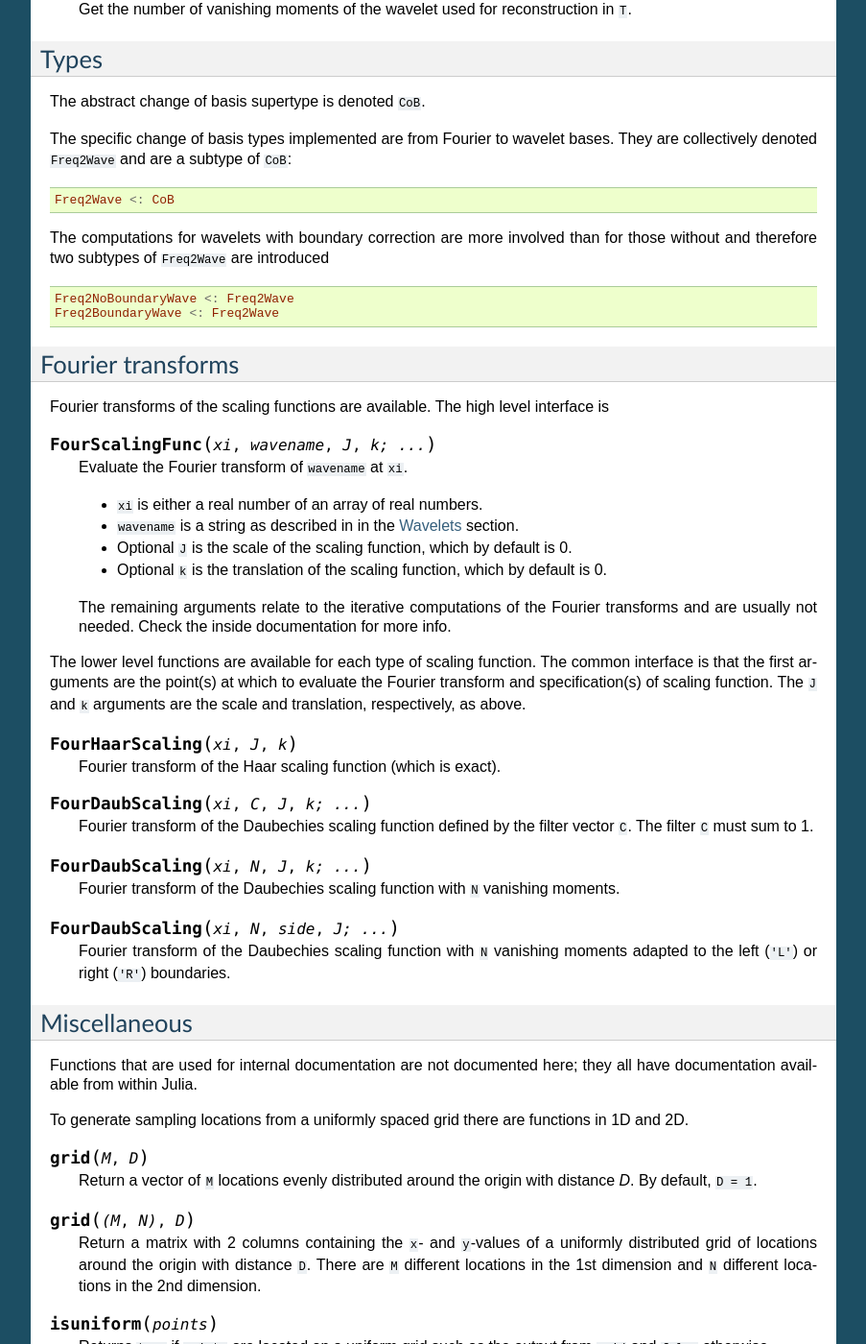
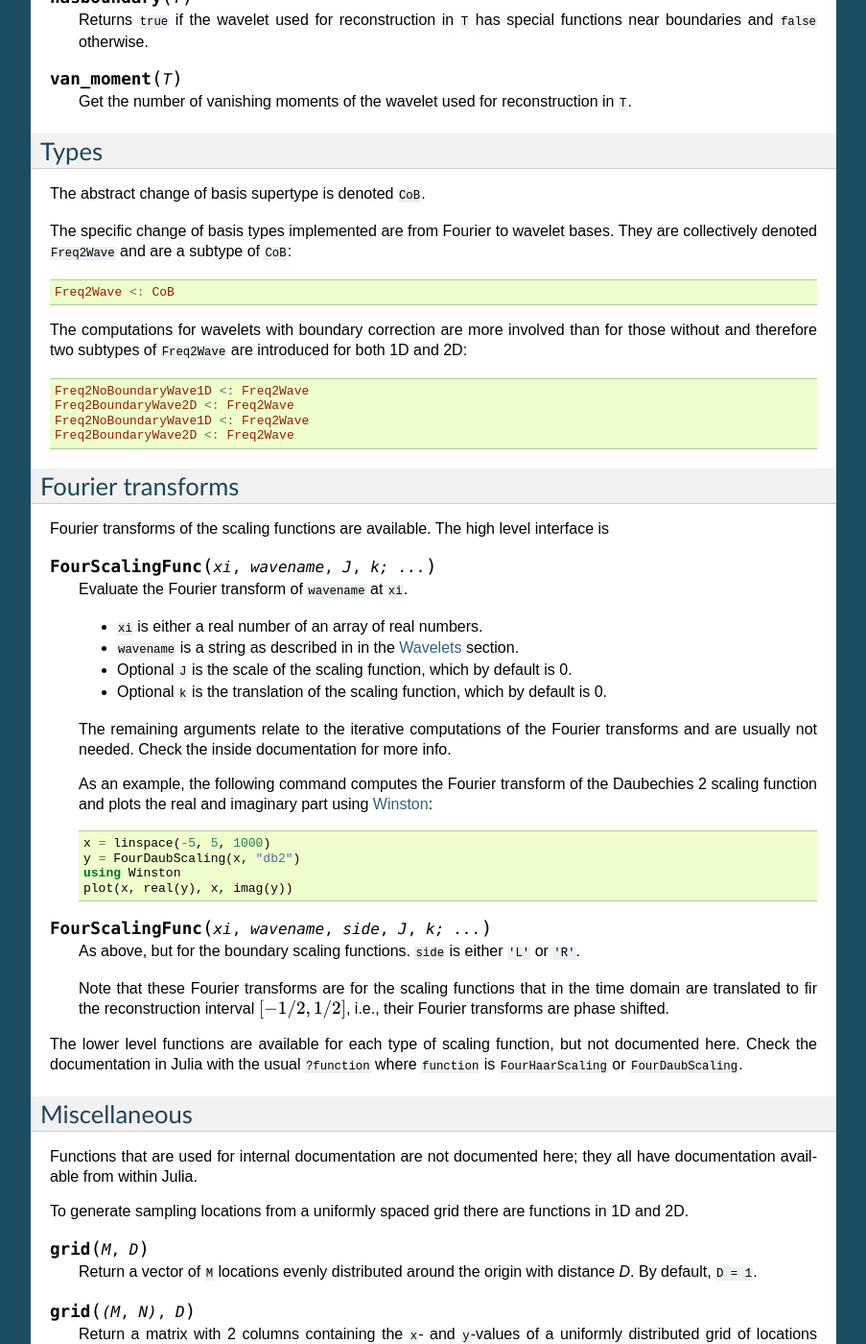
Before and after one commit to robertdj/GeneralizedSampling.jl, a Sphinx documentation site: the page built from doc/source/functions.rst, in a window 1280 px wide and 1400 px high, scrolled down 1579 px. Shown: the whole window at 96% size, without its empty margins (198-1101 px from the left). Built offline with Sphinx 7.4.7, drawn with Linux system fonts in a browser that asks for light colours; cross-references to code outside the pages are shown as plain code; some of the changed text lies outside the part shown.

Commit message:
Update documentation

```diff
--- a/doc/source/functions.rst
+++ b/doc/source/functions.rst
@@ -13,7 +13,7 @@
 --------
 
 Currently *GeneralizedSampling* supports reconstruction in Daubechies wavelets/scaling functions.
-As the reconstruction happens on :math:`[0,1]` the functions near the boundaries needs to be modified -- which can happen in multiple ways.
+As the reconstruction happens on :math:`[-1/2,1/2]` the functions near the boundaries needs to be modified -- which can happen in multiple ways.
 We have chosen the boundary wavelets from :cite:`Cohen:Daubechies:Vial:1993`, which has the same number of vanishing moments as the internal/non-boundary wavelets.
 
 The allowed wavelets are named "haar", "db1", "db2", ..., "db8".
@@ -37,8 +37,15 @@
     As mentioned in :ref:`starting`, the benefit of generalized sampling is that the computations are numerically stable.
     However, some assumptions must be fulfilled:
 
-    - There should be more samples than reconstruction coefficients. The ratio between samples and the number of reconstruction coefficients that ensures a numerically stable matrix is called the *staple sampling rate*. For uniform samples the stable sampling rate is well described -- see :ref:`references`. For non-uniform samples the staple sampling rate also depends on the *density* of the samples, which is defined as the minimum radius that gives a covering of the bandwidth area with equal sized circles centered at the sampling points.
+    - There should be more samples than reconstruction coefficients. The ratio between samples and the number of reconstruction coefficients that ensures a numerically stable matrix is called the *stable sampling rate*. For uniform samples the stable sampling rate is well described -- see :ref:`references`. For non-uniform samples the stable sampling rate also depends on the *density* of the samples, which is defined as the minimum radius that gives a covering of the bandwidth area with equal sized circles centered at the sampling points.
     - The samples should be distributed around the origin, i.e., only positive samples does not work.
+
+    Example:
+
+    .. code-block:: julia
+
+        samples = grid(2^7, 0.5)
+        T = freq2wave(samples, "db2", 6)
 
 .. function:: collect(T)
 
@@ -93,12 +100,14 @@
 
     Freq2Wave <: CoB
 
-The computations for wavelets with boundary correction are more involved than for those without and therefore two subtypes of ``Freq2Wave`` are introduced
+The computations for wavelets with boundary correction are more involved than for those without and therefore two subtypes of ``Freq2Wave`` are introduced for both 1D and 2D:
 
 .. code-block:: julia
 
-    Freq2NoBoundaryWave <: Freq2Wave
-    Freq2BoundaryWave <: Freq2Wave
+    Freq2NoBoundaryWave1D <: Freq2Wave
+    Freq2BoundaryWave2D <: Freq2Wave
+    Freq2NoBoundaryWave1D <: Freq2Wave
+    Freq2BoundaryWave2D <: Freq2Wave
 
 
 .. _fourier:
@@ -121,26 +130,24 @@
     The remaining arguments relate to the iterative computations of the Fourier transforms and are usually not needed.
     Check the inside documentation for more info.
 
-The lower level functions are available for each type of scaling function.
-The common interface is that the first arguments are the point(s) at which to evaluate the Fourier transform and specification(s) of scaling function.
-The ``J`` and ``k`` arguments are the scale and translation, respectively, as above.
+    As an example, the following command computes the Fourier transform of the Daubechies 2 scaling function and plots the real and imaginary part using `Winston <https://github.com/nolta/Winston.jl>`_:
 
-.. function:: FourHaarScaling(xi, J, k)
+    .. code-block:: julia
 
-    Fourier transform of the Haar scaling function (which is exact).
+        x = linspace(-5, 5, 1000)
+        y = FourDaubScaling(x, "db2")
+        using Winston
+        plot(x, real(y), x, imag(y))
 
-.. function:: FourDaubScaling(xi, C, J, k; ...)
+.. function:: FourScalingFunc(xi, wavename, side, J, k; ...)
 
-    Fourier transform of the Daubechies scaling function defined by the filter vector ``C``.
-    The filter ``C`` must sum to 1.
+    As above, but for the boundary scaling functions.
+    ``side`` is either ``'L'`` or ``'R'``.
 
-.. function:: FourDaubScaling(xi, N, J, k; ...)
+    Note that these Fourier transforms are for the scaling functions that in the time domain are translated to fir the reconstruction interval :math:`[-1/2,1/2]`, i.e., their Fourier transforms are phase shifted.
 
-    Fourier transform of the Daubechies scaling function with ``N`` vanishing moments.
-
-.. function:: FourDaubScaling(xi, N, side, J; ...)
-
-    Fourier transform of the Daubechies scaling function with ``N`` vanishing moments adapted to the left (``'L'``) or right (``'R'``) boundaries.
+The lower level functions are available for each type of scaling function, but not documented here.
+Check the documentation in Julia with the usual ``?function`` where ``function`` is ``FourHaarScaling`` or ``FourDaubScaling``.
 
 
 Miscellaneous
@@ -171,7 +178,7 @@
 
 .. function:: density(xi, K)
 
-The bandwidth ``K`` is explained in :ref:`CoB` and must be at least ``maxabs(xi)(xi)``.
+The bandwidth ``K`` is explained in :ref:`CoB` and must be at least ``maxabs(xi)``.
 
 When dealing with wavelets with boundary corrections, computations differs for the internal and boundary parts.
 To this end, the ``split`` function is available to help divide a vector or matrix of coefficients into the parts related to internal/boundary functions.
```
Also changed, not shown: doc/source/starting.rst (+22 -6 lines).
